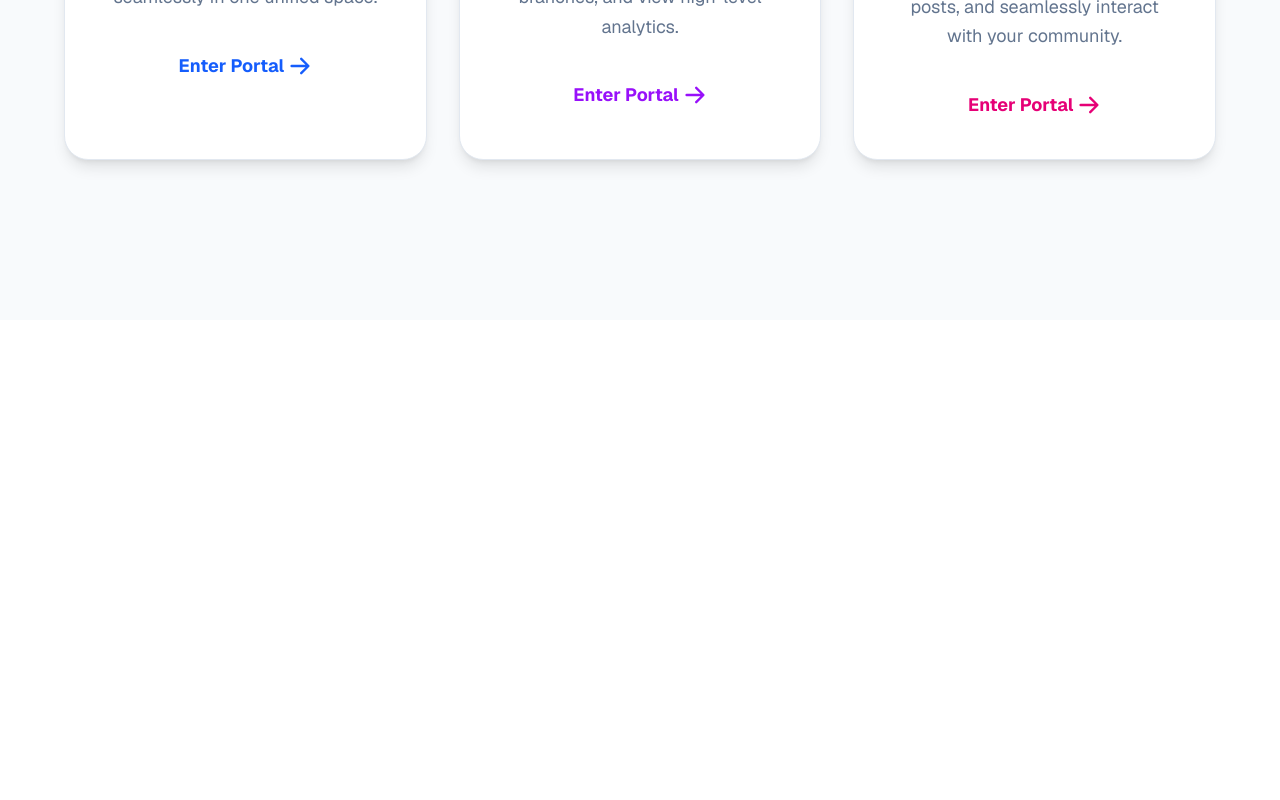
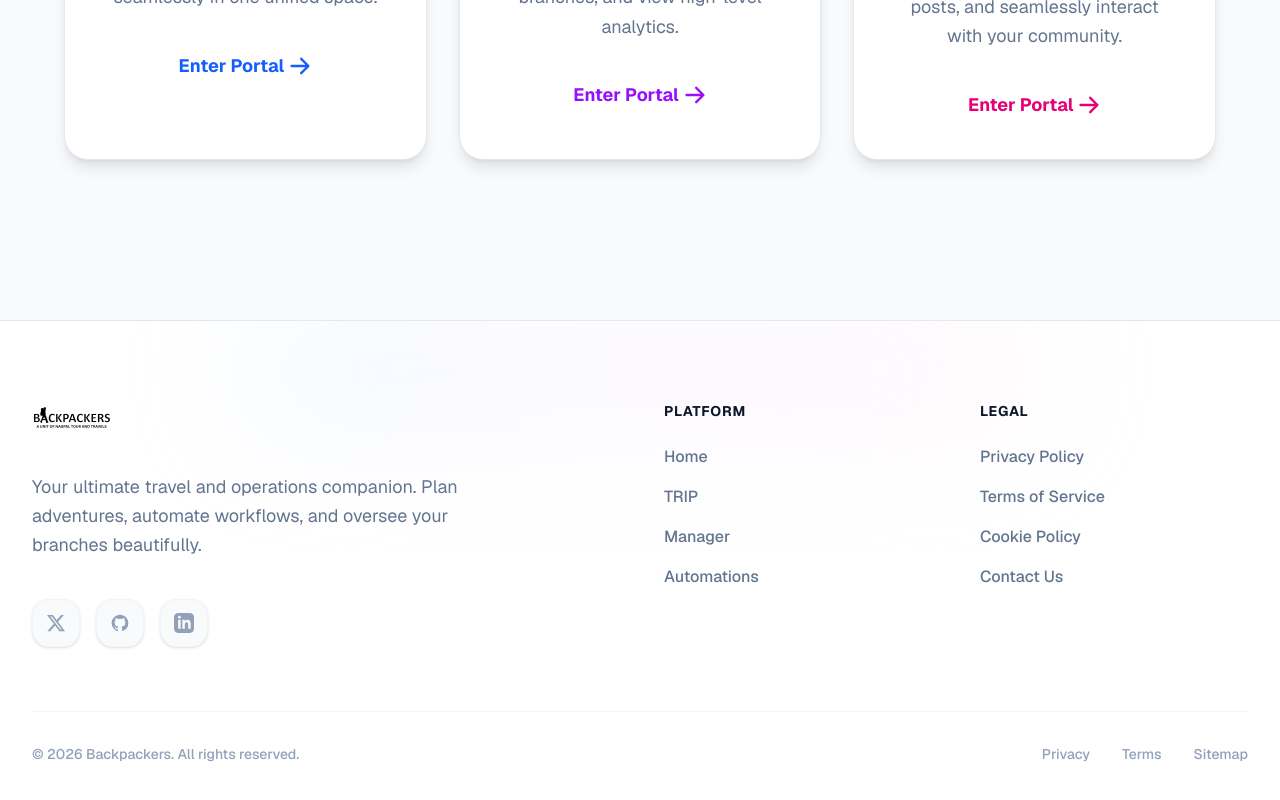
Before and after one commit to saurabhkuriyal/Checkpoint, a Next.js app: page / in a window 1280 px wide. Shown: the part 1498-2298 px from the top of the page. Before the commit the page ends 1818 px from the top, so only its background shows below. Built offline with nearby package versions, Linux system fonts and the light colour scheme.

Commit message:
creating footer for backpackers

```diff
--- a/app/page.tsx
+++ b/app/page.tsx
@@ -1,6 +1,7 @@
 "use client"
 import Header from "@/component/Header"
 import Link from "next/link"
+import Footer from "@/component/Footer"
 
 export default function page() {
   return (
@@ -17,7 +18,7 @@ export default function page() {
               Discover The World
             </div>
             <h1 className="text-5xl md:text-6xl lg:text-7xl font-extrabold text-slate-900 leading-tight">
-              Embark on your next <br className="hidden lg:block"/>
+              Embark on your next <br className="hidden lg:block" />
               <span className="text-transparent bg-clip-text bg-gradient-to-r from-blue-600 via-indigo-600 to-purple-600">
                 Great Adventure
               </span>
@@ -130,6 +131,7 @@ export default function page() {
         </section>
 
       </main>
+      <Footer />
     </div>
   )
 }
--- /dev/null
+++ b/component/Footer.tsx
@@ -0,0 +1,94 @@
+import React from 'react';
+import Link from 'next/link';
+import Image from 'next/image';
+
+export default function Footer() {
+    return (
+        <footer className="bg-white border-t border-slate-200 relative overflow-hidden">
+            {/* Decorative gradient blur */}
+            <div className="absolute top-0 left-1/2 -translate-x-1/2 w-full max-w-3xl h-24 bg-gradient-to-r from-blue-100 via-purple-100 to-pink-100 blur-3xl opacity-40 pointer-events-none"></div>
+
+            <div className="max-w-7xl mx-auto px-4 md:px-8 pt-20 pb-10 relative z-10">
+                <div className="grid grid-cols-1 md:grid-cols-4 gap-12 mb-16">
+
+                    {/* Brand Column */}
+                    <div className="col-span-1 md:col-span-2 space-y-6">
+                        <Link href="/" className="inline-block group">
+                            <Image
+                                src="/backpackers.png"
+                                alt="Backpackers Logo"
+                                width={180}
+                                height={50}
+                                className="h-10 w-auto object-contain transition-transform duration-300 group-hover:scale-105"
+                            />
+                        </Link>
+                        <p className="text-slate-500 max-w-md text-lg leading-relaxed">
+                            Your ultimate travel and operations companion. Plan adventures, automate workflows, and oversee your branches beautifully.
+                        </p>
+                        <div className="flex gap-4 pt-4">
+                            {/* Twitter / X */}
+                            <a href="#" className="w-12 h-12 rounded-2xl bg-slate-50 flex items-center justify-center text-slate-400 hover:text-blue-500 hover:bg-blue-50 transition-all shadow-sm border border-slate-100 hover:-translate-y-1" aria-label="Twitter">
+                                <svg className="w-5 h-5" fill="currentColor" viewBox="0 0 24 24">
+                                    <path d="M18.244 2.25h3.308l-7.227 8.26 8.502 11.24H16.17l-5.214-6.817L4.99 21.75H1.68l7.73-8.835L1.254 2.25H8.08l4.713 6.231zm-1.161 17.52h1.833L7.084 4.126H5.117z" />
+                                </svg>
+                            </a>
+                            {/* GitHub */}
+                            <a href="#" className="w-12 h-12 rounded-2xl bg-slate-50 flex items-center justify-center text-slate-400 hover:text-slate-900 hover:bg-slate-100 transition-all shadow-sm border border-slate-100 hover:-translate-y-1" aria-label="GitHub">
+                                <svg className="w-5 h-5" fill="currentColor" viewBox="0 0 24 24">
+                                    <path fillRule="evenodd" d="M12 2C6.477 2 2 6.484 2 12.017c0 4.425 2.865 8.18 6.839 9.504.5.092.682-.217.682-.483 0-.237-.008-.868-.013-1.703-2.782.605-3.369-1.343-3.369-1.343-.454-1.158-1.11-1.466-1.11-1.466-.908-.62.069-.608.069-.608 1.003.07 1.531 1.032 1.531 1.032.892 1.53 2.341 1.088 2.91.832.092-.647.35-1.088.636-1.338-2.22-.253-4.555-1.113-4.555-4.951 0-1.093.39-1.988 1.029-2.688-.103-.253-.446-1.272.098-2.65 0 0 .84-.27 2.75 1.026A9.564 9.564 0 0112 6.844c.85.004 1.705.115 2.504.337 1.909-1.296 2.747-1.027 2.747-1.027.546 1.379.202 2.398.1 2.651.64.7 1.028 1.595 1.028 2.688 0 3.848-2.339 4.695-4.566 4.943.359.309.678.92.678 1.855 0 1.338-.012 2.419-.012 2.747 0 .268.18.58.688.482A10.019 10.019 0 0022 12.017C22 6.484 17.522 2 12 2z" clipRule="evenodd" />
+                                </svg>
+                            </a>
+                            {/* LinkedIn */}
+                            <a href="#" className="w-12 h-12 rounded-2xl bg-slate-50 flex items-center justify-center text-slate-400 hover:text-blue-700 hover:bg-blue-50 transition-all shadow-sm border border-slate-100 hover:-translate-y-1" aria-label="LinkedIn">
+                                <svg className="w-5 h-5" fill="currentColor" viewBox="0 0 24 24">
+                                    <path d="M19 0h-14c-2.761 0-5 2.239-5 5v14c0 2.761 2.239 5 5 5h14c2.762 0 5-2.239 5-5v-14c0-2.761-2.238-5-5-5zm-11 19h-3v-11h3v11zm-1.5-12.268c-.966 0-1.75-.79-1.75-1.764s.784-1.764 1.75-1.764 1.75.79 1.75 1.764-.783 1.764-1.75 1.764zm13.5 12.268h-3v-5.604c0-3.368-4-3.113-4 0v5.604h-3v-11h3v1.765c1.396-2.586 7-2.777 7 2.476v6.759z" />
+                                </svg>
+                            </a>
+                        </div>
+                    </div>
+
+                    {/* Platform Links Column */}
+                    <div>
+                        <h4 className="font-bold text-slate-900 mb-6 uppercase tracking-wider text-sm">Platform</h4>
+                        <ul className="space-y-4">
+                            {['Home', 'TRIP', 'Manager', 'Automations'].map((item) => (
+                                <li key={item}>
+                                    <Link href={`/${item.toLowerCase() === 'home' ? '' : item.toLowerCase()}`} className="text-slate-500 hover:text-blue-600 font-medium transition-colors">
+                                        {item}
+                                    </Link>
+                                </li>
+                            ))}
+                        </ul>
+                    </div>
+
+                    {/* Legal Links Column */}
+                    <div>
+                        <h4 className="font-bold text-slate-900 mb-6 uppercase tracking-wider text-sm">Legal</h4>
+                        <ul className="space-y-4">
+                            {['Privacy Policy', 'Terms of Service', 'Cookie Policy', 'Contact Us'].map((item) => (
+                                <li key={item}>
+                                    <Link href="#" className="text-slate-500 hover:text-blue-600 font-medium transition-colors">
+                                        {item}
+                                    </Link>
+                                </li>
+                            ))}
+                        </ul>
+                    </div>
+
+                </div>
+
+                {/* Bottom Section */}
+                <div className="pt-8 border-t border-slate-100 flex flex-col md:flex-row items-center justify-between gap-4">
+                    <p className="text-slate-400 text-sm font-medium">
+                        © {new Date().getFullYear()} Backpackers. All rights reserved.
+                    </p>
+                    <div className="flex gap-8 text-sm font-medium">
+                        <Link href="#" className="text-slate-400 hover:text-slate-600 transition-colors">Privacy</Link>
+                        <Link href="#" className="text-slate-400 hover:text-slate-600 transition-colors">Terms</Link>
+                        <Link href="#" className="text-slate-400 hover:text-slate-600 transition-colors">Sitemap</Link>
+                    </div>
+                </div>
+            </div>
+        </footer>
+    );
+}
```
